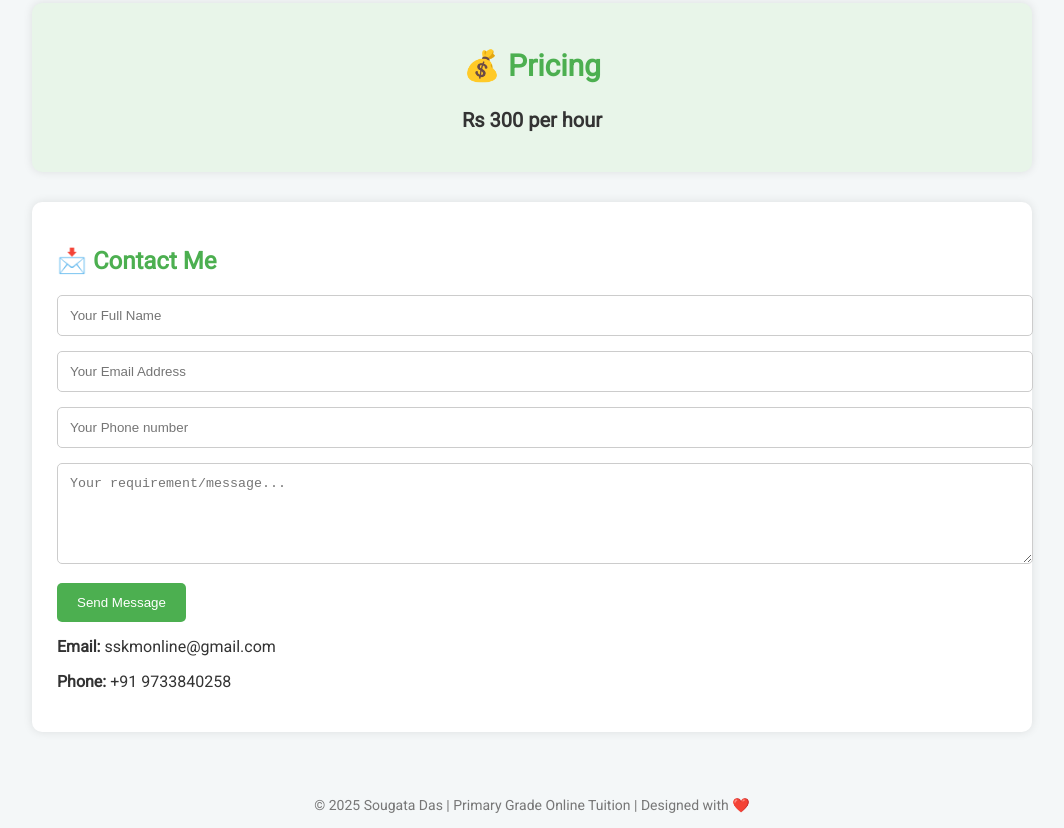
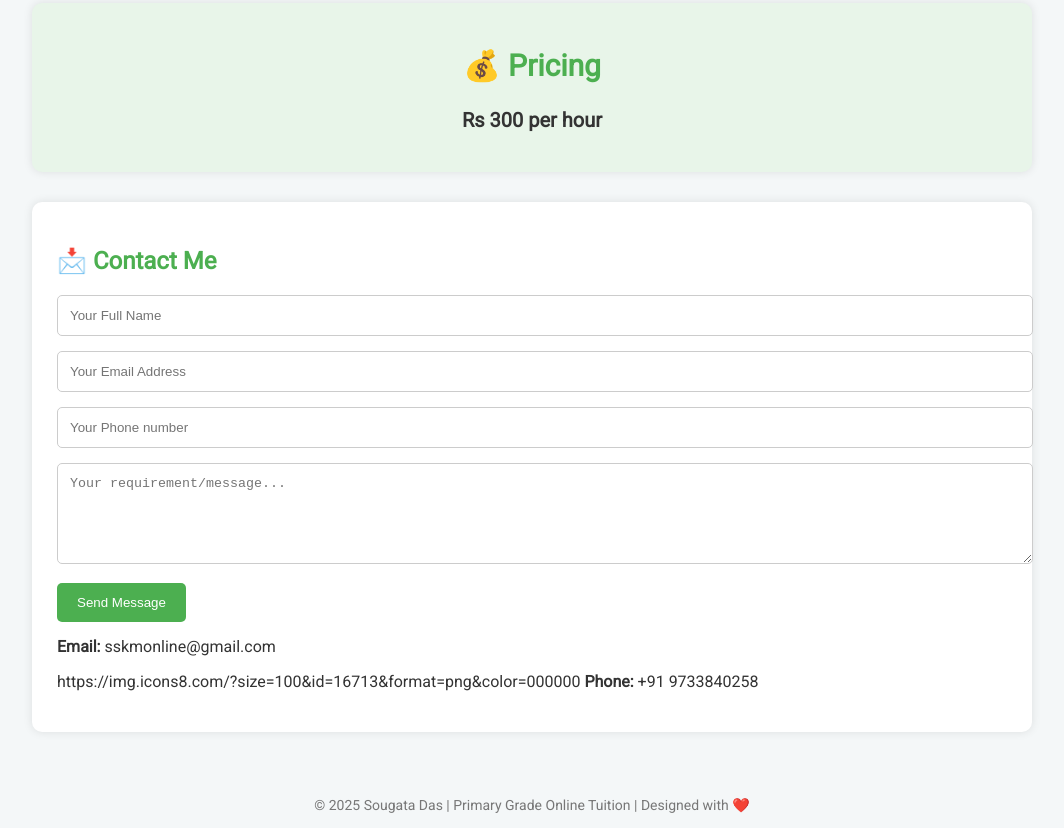
Before and after one commit to sskmonline/tution, a plain HTML site: page index.html in a window 1280 px wide. Shown: the part 1452-2280 px from the top of the page, without its empty margins (108-1172 px from the left). Drawn offline with Linux system fonts and the light colour scheme.

Commit message:
Update index.html

```diff
--- a/index.html
+++ b/index.html
@@ -141,7 +141,7 @@
     		<button type="submit">Send Message</button>
             </form>
             <p style="margin-top:15px;"><strong>Email:</strong> sskmonline@gmail.com</p>
-            <p><strong>Phone:</strong> +91 9733840258</p>
+            <p> https://img.icons8.com/?size=100&id=16713&format=png&color=000000 <strong>Phone:</strong> +91 9733840258</p>
         </div>
     </div>
 
```
